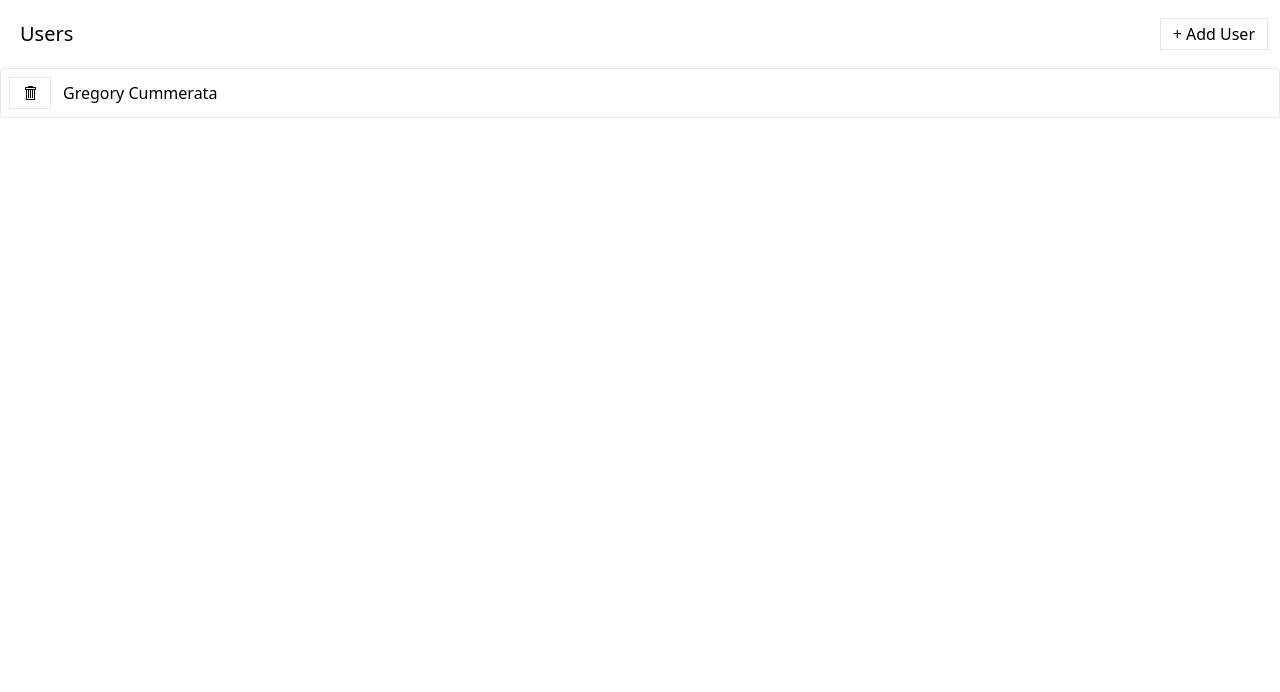
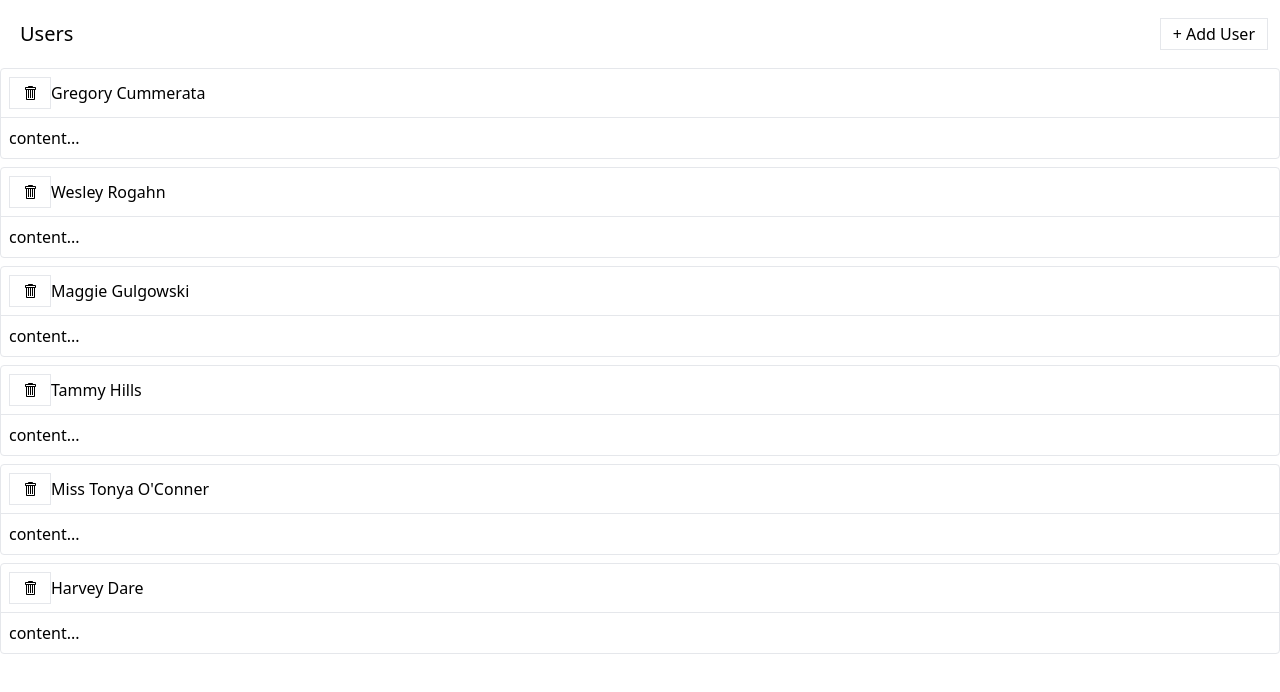
Before and after one commit to BehkoVasilev/Media, a React (Create React App) app: page / in a window 1280 px wide. Shown: the top 692 px of the page. Built offline with nearby package versions, Linux system fonts and the light colour scheme; data requests are answered from the project's data file.

Commit message:
using ExpendablePanel in UsersListItem
delete UserListItem and fixing error

```diff
--- a/db.json
+++ b/db.json
@@ -3,6 +3,26 @@
     {
       "name": "Gregory Cummerata",
       "id": 30
+    },
+    {
+      "name": "Wesley Rogahn",
+      "id": 31
+    },
+    {
+      "name": "Maggie Gulgowski",
+      "id": 32
+    },
+    {
+      "name": "Tammy Hills",
+      "id": 33
+    },
+    {
+      "name": "Miss Tonya O'Conner",
+      "id": 34
+    },
+    {
+      "name": "Harvey Dare",
+      "id": 35
     }
   ],
   "albums": [],
--- a/src/components/UserListItem.js
+++ /dev/null
@@ -1,28 +0,0 @@
-import { GoTrashcan } from "react-icons/go";
-import useThunk from "../hooks/useThunk";
-import { removeUser } from "../store";
-import Button from "./Button";
-
-function UserListItem({ user }) {
-    const [doRemoveUser, isLoading, error] = useThunk(removeUser);
-
-    const handleClick = () => {
-        doRemoveUser(user)
-    }
-
-    return (
-        <div className="mb-2 border rounded">
-            <div className="flex p-2 fustify-between items-center cursor-pointer">
-                <div className="flex flex-row items-center justify-between">
-                    <Button className="mr-3" loading={isLoading} onClick={handleClick}>
-                        <GoTrashcan />
-                    </Button>
-                    {error && <div>Error deleting user.</div>}
-                    {user.name}
-                </div>
-            </div>
-        </div>
-    )
-};
-
-export default UserListItem;
--- a/src/components/UsersList.js
+++ b/src/components/UsersList.js
@@ -5,7 +5,7 @@ import { fetchUsers, addUser } from "../store";
 import Skeleton from "./Skeleton";
 import Button from "./Button";
 import useThunk from "../hooks/useThunk";
-import UserListItem from "./UserListItem";
+import UsersListItem from "./UsersListItem";
 
 function UsersList() {
     const [doFetchUsers, isLoadingUsers, loadingUsersError] = useThunk(fetchUsers);
@@ -31,7 +31,7 @@ function UsersList() {
         content = <div>Error fetching data...</div>;
     } else {
         content = data.map((user) => {
-            return <UserListItem key={user.id} user={user} />
+            return <UsersListItem key={user.id} user={user} />
         });
     }
 
--- a/src/components/UsersListItem.js
+++ b/src/components/UsersListItem.js
@@ -1,7 +1,8 @@
 import { GoTrashcan } from 'react-icons/go';
 import Button from './Button';
 import { removeUser } from '../store';
-import { useThunk } from '../hooks/use-thunk';
+import useThunk from '../hooks/useThunk';
+import ExpandablePanel from './ExpendablePanel';
 
 function UsersListItem({ user }) {
   const [doRemoveUser, isLoading, error] = useThunk(removeUser);
@@ -10,16 +11,16 @@ function UsersListItem({ user }) {
     doRemoveUser(user);
   };
 
+  const header = <>
+    <Button loading={isLoading} onClick={handleClick}>
+      <GoTrashcan />
+    </Button>
+    {error && <div>Error deleting user.</div>}
+    {user.name}
+  </>
+
   return (
-    <div className="mb-2 border rounded">
-      <div className="flex p-2 justify-between items-center cursor-pointer">
-        <Button loading={isLoading} onClick={handleClick}>
-          <GoTrashcan />
-        </Button>
-        {error && <div>Error deleting user.</div>}
-        {user.name}
-      </div>
-    </div>
+    <ExpandablePanel header={header} >content...</ExpandablePanel>
   );
 }
 
--- a/src/hooks/useThunk.js
+++ b/src/hooks/useThunk.js
@@ -18,4 +18,4 @@ function useThunk(thunk) {
     return [runThunk, isLoading, error];
 };
 
-export default useThunk
+export default useThunk;
--- a/src/store/thunks/fetchUsers.js
+++ b/src/store/thunks/fetchUsers.js
@@ -5,7 +5,7 @@ const fetchUsers = createAsyncThunk('users/fetch', async () => {
     const response = await axios.get('http://localhost:3005/users');
 
     //DEV ONLY!!
-    await pause(3000)
+    await pause(1000)
 
     return response.data;
 });
```
